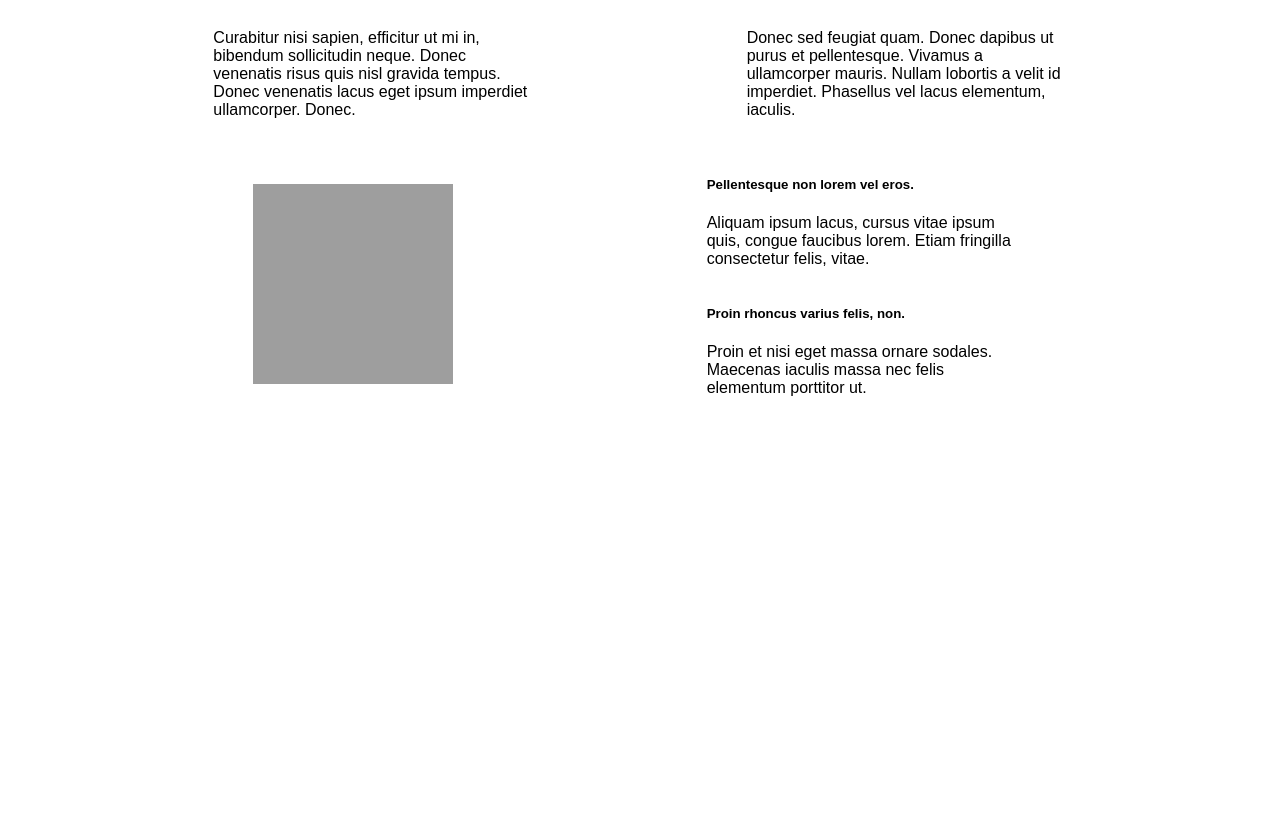
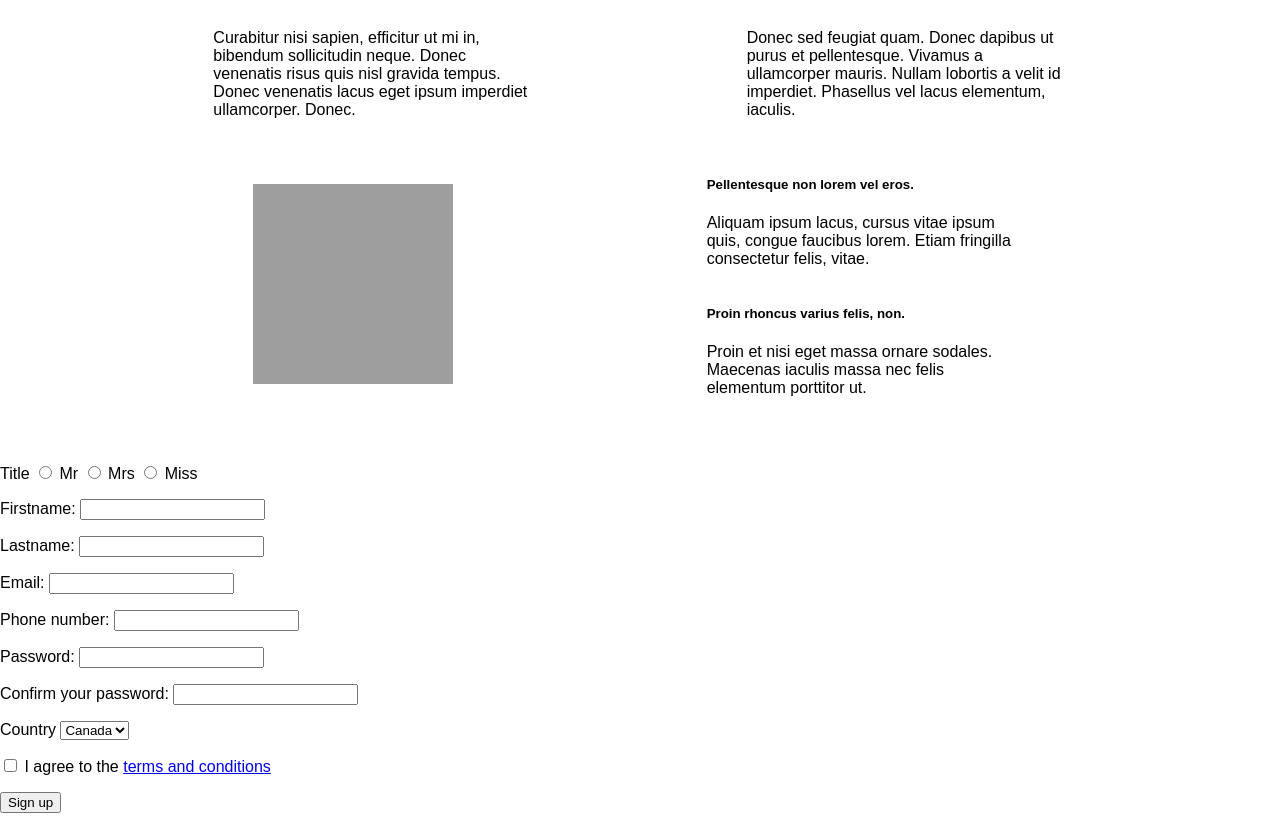
Before and after one commit to pesto-students/p7-mohammad-avi-1991, a plain HTML site: page Week-2/exercise-2.1/index.html in a window 1280 px wide. Shown: the part 149-978 px from the top of the page. Before the commit the page ends 850 px from the top, so only its background shows below. Drawn offline with Linux system fonts and the light colour scheme; grey boxes are pictures that could not be loaded.

Commit message:
added form

```diff
--- a/Week-2/exercise-2.1/index.html
+++ b/Week-2/exercise-2.1/index.html
@@ -35,6 +35,66 @@
                 </section>
             </section>
         </article>
+        <article class="data">
+            <section class="form">
+                <form>
+                    <div>
+                        <span>Title</span>
+                        <input type="radio" name="title" value="Mr" /> Mr
+                        <input type="radio" name="title" value="Mrs" /> Mrs
+                        <input type="radio" name="title" value="Miss" /> Miss
+                        <p>
+                            <label for="first_name">
+                                Firstname: <input type="text" id="first_name" name="first_name" />
+                            </label>
+                        </p>
+                        <p>
+                            <label for="last_name">
+                                Lastname: <input type="text" id="last_name" name="last_name" />
+                            </label>
+                        </p>
+                        <p>
+                            <label for="email">
+                                Email: <input type="text" id="email" name="email" />
+                            </label>
+                        </p>
+                        <p>
+                            <label for="phone">
+                                Phone number: <input type="number" id="email" name="email" />
+                            </label>
+                        </p>
+                        <p>
+                            <label for="password">
+                                Password: <input type="password" id="password" name="password" />
+                            </label>
+                        </p>
+                        <p>
+                            <label for="confirm_password">
+                                Confirm your password: <input type="password" id="confirm_password" name="confirm_password" />
+                            </label>
+                        </p>
+                        <p>
+                            <label for="country">
+                              <span>Country</span>
+                            </label>
+                            <select id="country" name="country">
+                              <option value="Canada">Canada</option>
+                              <option value="USA">USA</option>
+                              <option value="UK">UK</option>
+                            </select>
+                        </p>
+                        <p>
+                            <label for="agree">
+                                <input type="checkbox" id="agree" name="agree" /> I agree to the <a href="#">terms and conditions</a>
+                            </label>
+                        </p>
+                        <p>
+                            <button type="submit">Sign up</button>
+                        </p>
+                    </div>
+                </form>
+            </section>
+        </article>
     </main>
 </body>
 </html>
--- a/Week-2/exercise-2.1/styles.css
+++ b/Week-2/exercise-2.1/styles.css
@@ -47,3 +47,11 @@ body {
     justify-content: space-around;
     flex: 0 0 25%;
 }
+
+.data {
+    margin-top: 50px;
+}
+
+.data .form {
+    display: flex;
+}
```
